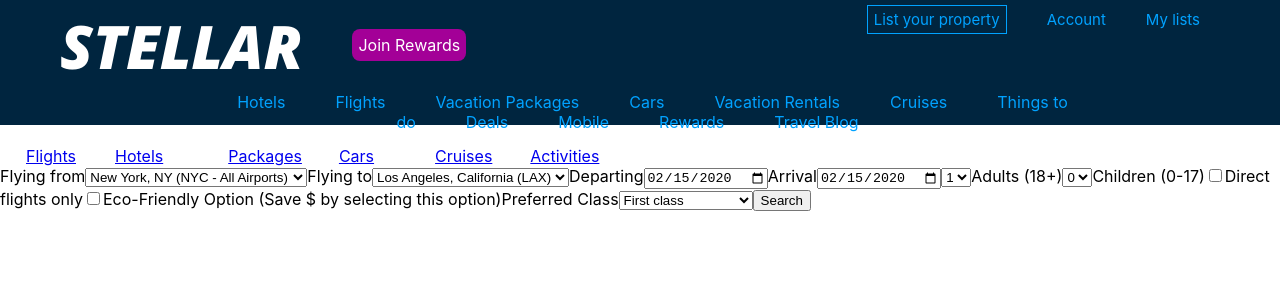
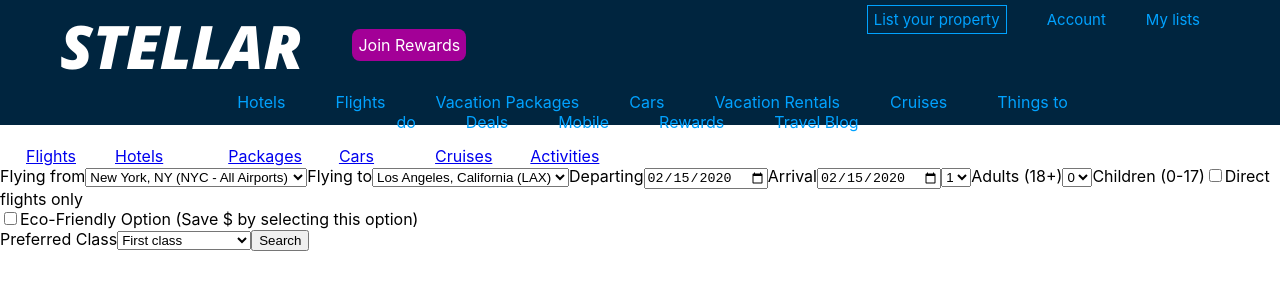
Before and after one commit to taubman33/Stellar, a React (Create React App) app in the folder client/: page / in a window 1280 px wide. Shown: the top 300 px of the page. Built offline with nearby package versions, Linux system fonts and the light colour scheme.

Commit message:
fixing integration

```diff
--- a/client/src/components/HomeForm.jsx
+++ b/client/src/components/HomeForm.jsx
@@ -58,10 +58,14 @@ function HomeForm(props) {
             <Field type="checkbox" name="directFlights" />
             Direct flights only
           </label>
+          <div
+          onMouseEnter={props.handleHovering}
+          >
           <label>
             <Field type="checkbox" name="ecoFriendly" />
             Eco-Friendly Option (Save $ by selecting this option)
           </label>
+          </div>
           <label>
           Preferred Class
             <Field as="select" name="preferredClass">
--- a/client/src/components/Main.jsx
+++ b/client/src/components/Main.jsx
@@ -30,7 +30,7 @@ class Main extends React.Component {
                 directFlight: null,
                 ecoFriendly: null
             },
-            redirect: false
+            isHovering: false
         }
     }
 
@@ -43,10 +43,23 @@ class Main extends React.Component {
                 returnDate: values.returnDate,
                 directFlight: values.directFlights,
                 ecoFriendly: values.ecoFriendly
-            },
-            redirect: true
+            }
         })
         history.push('/flights')
+    }
+
+    handleHovering = () => {
+        this.setState({
+            ...this.state,
+            isHovering: !this.state.isHovering
+        })
+        console.log('handling your hover')
+    }
+
+    handlePopupClose = () => {
+        this.setState({
+            isHovering: false
+        })
     }
 
     handleDateChange = event => {
@@ -62,7 +75,7 @@ class Main extends React.Component {
         return (
             <div className="Main">
                 <Nav />
-                <Route exact path="/" component={(navProps) => <Home {...navProps} date={this.state.date} handleHomeSubmit={this.handleHomeSubmit} handleDateChange={this.handleDateChange} /> } />
+                <Route exact path="/" component={(navProps) => <Home {...navProps} date={this.state.date} handleHomeSubmit={this.handleHomeSubmit} handleDateChange={this.handleDateChange} handleHovering={this.handleHovering} />} />
 
                 <Route exact path="/flights">
                     <Flights requestInfo={this.state} />
--- a/client/src/components/routes/Home.jsx
+++ b/client/src/components/routes/Home.jsx
@@ -34,7 +34,7 @@ function Home(props) {
                     Activities
                 </Link>
             </div>
-            <HomeForm  history={props.history} date={props.date} handleHomeSubmit={props.handleHomeSubmit} handleDateChange={props.handleDateChange} />
+            <HomeForm  history={props.history} date={props.date} handleHomeSubmit={props.handleHomeSubmit} handleDateChange={props.handleDateChange} handleHovering={props.handleHovering} />
         </div>
     )
 }
```
